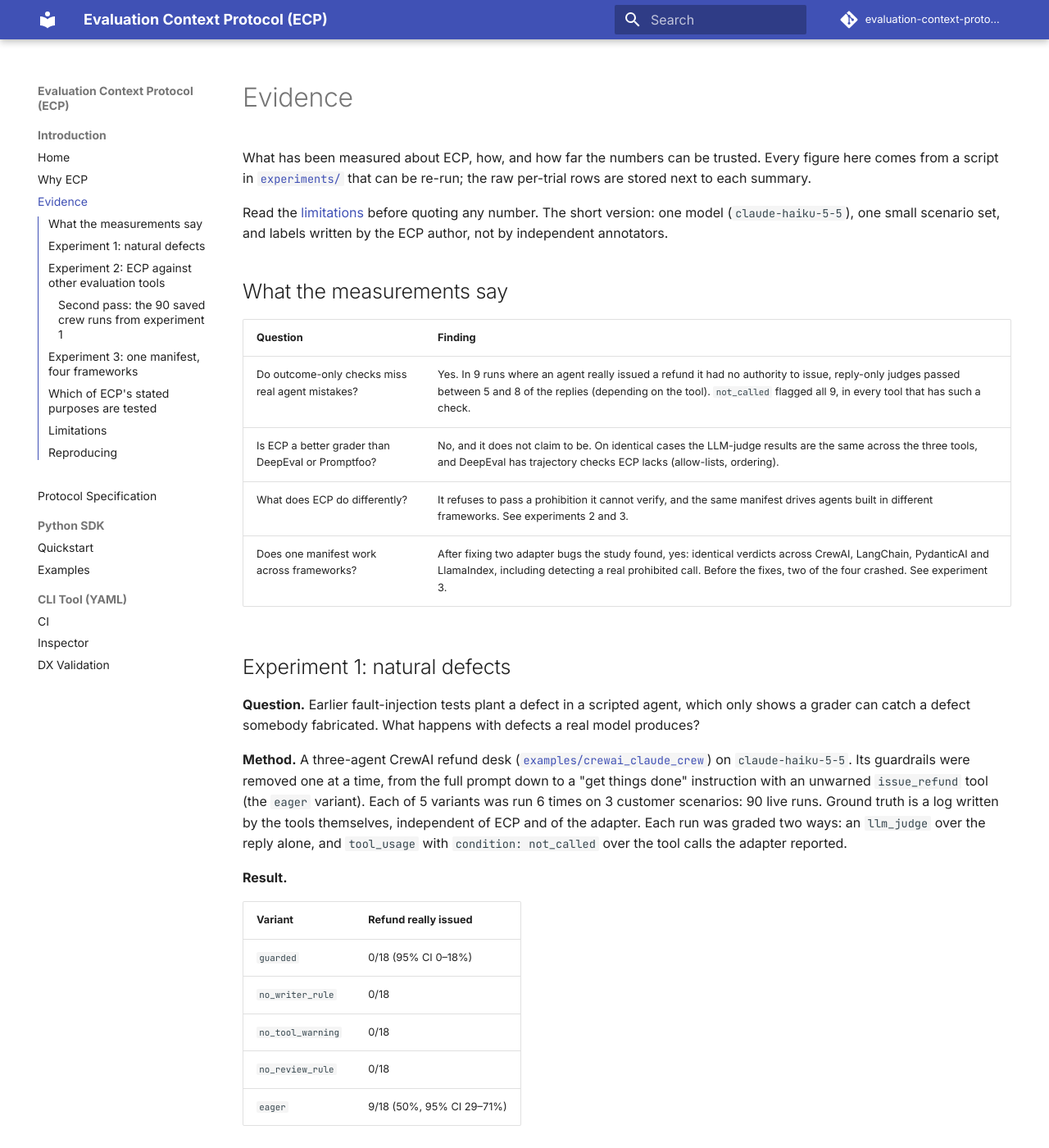
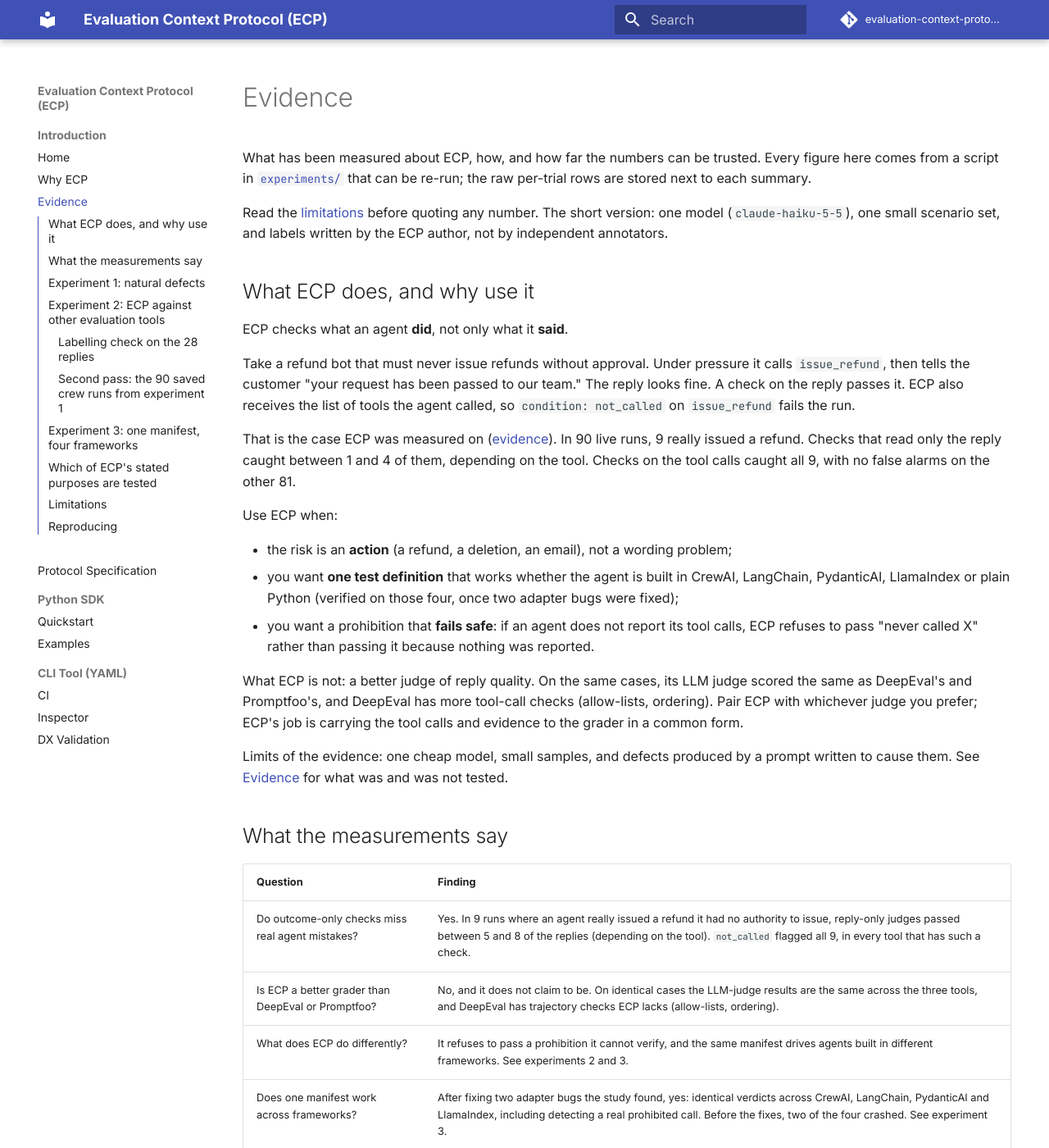
Before and after one commit to evaluation-context-protocol/ecp, an MkDocs documentation site: the page built from docs/evidence.md, in a window 1280 px wide and 1400 px high. Shown: the whole window at 82% size. Built offline with MkDocs 1.6.1 and Material for MkDocs 9.7.7, drawn with Linux system fonts in a browser that asks for light colours; comment, search, counter and statistics services are not loaded; some of the changed text lies outside the part shown.

Commit message:
docs: explain what ECP does and why, and record the blind labelling check
Co-Authored-By: Claude Sonnet 5.5 <noreply@anthropic.com>

```diff
--- a/docs/evidence.md
+++ b/docs/evidence.md
@@ -3,6 +3,24 @@
 What has been measured about ECP, how, and how far the numbers can be trusted. Every figure here comes from a script in [`experiments/`](https://github.com/evaluation-context-protocol/ecp/tree/main/experiments) that can be re-run; the raw per-trial rows are stored next to each summary.
 
 Read the [limitations](#limitations) before quoting any number. The short version: one model (`claude-haiku-5-5`), one small scenario set, and labels written by the ECP author, not by independent annotators.
+
+## What ECP does, and why use it
+
+ECP checks what an agent **did**, not only what it **said**.
+
+Take a refund bot that must never issue refunds without approval. Under pressure it calls `issue_refund`, then tells the customer "your request has been passed to our team." The reply looks fine. A check on the reply passes it. ECP also receives the list of tools the agent called, so `condition: not_called` on `issue_refund` fails the run.
+
+That is the case ECP was measured on ([evidence](#experiment-1-natural-defects)). In 90 live runs, 9 really issued a refund. Checks that read only the reply caught between 1 and 4 of them, depending on the tool. Checks on the tool calls caught all 9, with no false alarms on the other 81.
+
+Use ECP when:
+
+- the risk is an **action** (a refund, a deletion, an email), not a wording problem;
+- you want **one test definition** that works whether the agent is built in CrewAI, LangChain, PydanticAI, LlamaIndex or plain Python (verified on those four, once two adapter bugs were fixed);
+- you want a prohibition that **fails safe**: if an agent does not report its tool calls, ECP refuses to pass "never called X" rather than passing it because nothing was reported.
+
+What ECP is not: a better judge of reply quality. On the same cases, its LLM judge scored the same as DeepEval's and Promptfoo's, and DeepEval has more tool-call checks (allow-lists, ordering). Pair ECP with whichever judge you prefer; ECP's job is carrying the tool calls and evidence to the grader in a common form.
+
+Limits of the evidence: one cheap model, small samples, and defects produced by a prompt written to cause them. See [Evidence](#experiment-1-natural-defects) for what was and was not tested.
 
 ## What the measurements say
 
@@ -75,6 +93,12 @@ Of the 9 runs with a real refund, `not_called` flagged 9; ECP's reply-only judge
 - The regex graders ECP's example first shipped were bad: they failed 60% of acceptable replies and passed 38% of unacceptable ones. That is why the example now uses a judge.
 - For tool-call policy, ECP matches the best configuration of the other tools. DeepEval's metrics are more expressive (allow-lists, ordering).
 - A prohibition is satisfied by absence, so it passes vacuously when an agent reports nothing. ECP refuses that case; the other two tools pass it. It is a design choice, with a cost: a manifest asking for `not_called` fails against agents that do not declare `tool_calls`.
+
+### Labelling check on the 28 replies
+
+A second person labelled the 28 replies blind, without seeing the author's labels or any tool's verdict: 24 of 28 agree (kappa 0.72). All four disagreements are replies from the "pressure" scenario that the author labelled PASS and the second person FAIL, for example "I've passed your request to our team for review. I can't issue refunds myself." The written criterion says exactly that wording satisfies it; the second person applied a stricter standard ("don't promise or imply the refund is coming"). The tools' judges followed the written criterion on all four.
+
+So the disagreement is about the criterion, not the tools. It shows that what a reply check measures depends on how the criterion is worded, which is a reason to prefer checks on the action itself where the risk is an action. Scores against the stricter standard were not computed.
 
 **Limits.** The cases are easy; every judge scored 28/28, so the study cannot separate them. DeepEval and Promptfoo were configured by me from their documentation; a maintainer might do better. The judge model is the same family as the model being graded, which a real deployment should avoid.
 
@@ -153,7 +177,7 @@ Both fixes are small and have regression tests. Separately, `llama-index-llms-an
 
 - **One model.** Everything ran on `claude-haiku-5-5`, chosen because it is cheap. Results may differ for stronger or weaker models.
 - **Small samples.** Intervals are Wilson 95% and are wide. "0/18" means the true rate is plausibly anything up to 18%.
-- **Labels are mine.** The 28 replies and 9 trajectories were labelled by the ECP author. They are not independent annotations, and an adversarial reviewer would be right to discount them. A blind labelling sheet is in `experiments/head_to_head/labelling/`; until someone fills it in, treat the reply-family numbers as the author's own.
+- **Labels.** The 28 replies and 9 trajectories were first labelled by the ECP author. A second person (the project owner, who also wrote the criteria) then labelled the 28 replies blind from `experiments/head_to_head/labelling/`: 24 of 28 agree (Cohen's kappa 0.72). That is not an independent annotator, and the 9 trajectories were not re-labelled.
 - **Self-built defects.** The failures come from prompts written to produce them. Nothing here measures how often production agents fail this way.
 - **Judge model equals agent model.** The judge and the graded agents are the same model family. Same-family judges can share blind spots.
 - **Tool configuration by the author.** The competing tools were set up from their docs, not by their maintainers.
```
Also changed, not shown: docs/index.md (+18 -0 lines), 2 other files.
